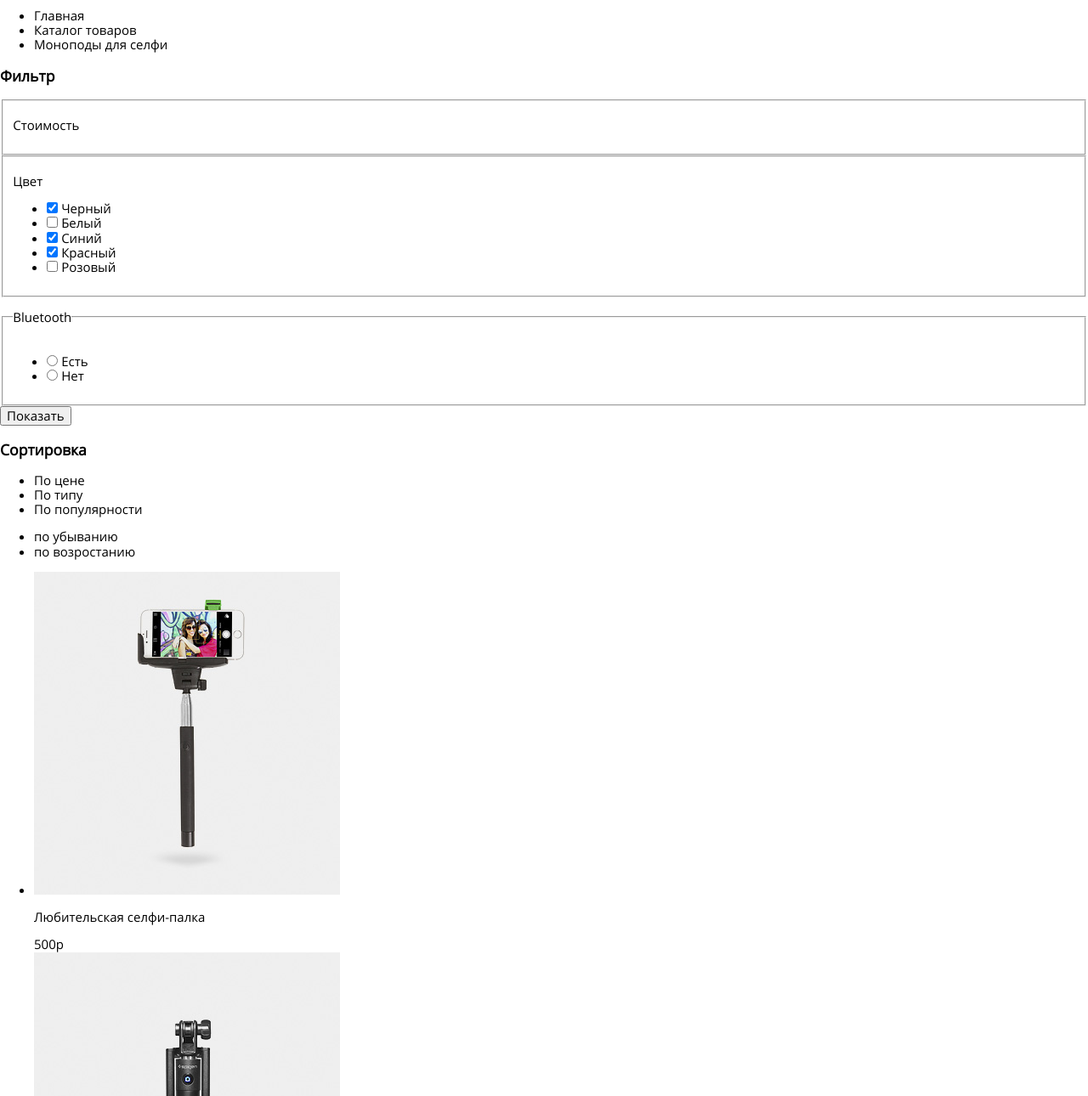
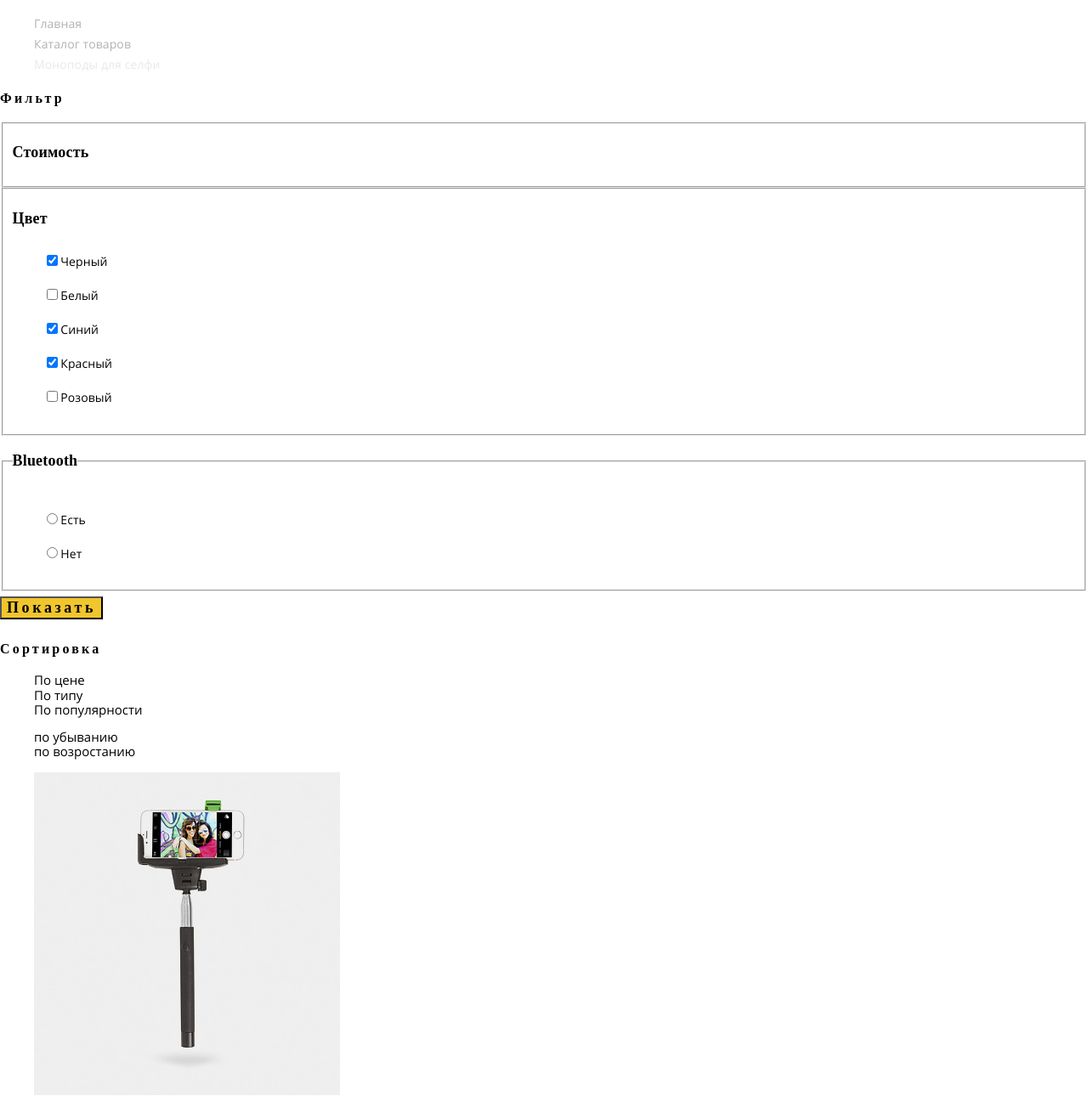
Before and after one commit to PlahtijVadim/953649-device-24, a plain HTML site: page catalog.html in a window 1280 px wide. Shown: the part 535-1825 px from the top of the page at 85% size. Drawn offline with nearby package versions, Linux system fonts and the light colour scheme; files whose address does not match are found by name.

Commit message:
Update style.css

```diff
--- a/css/style.css
+++ b/css/style.css
@@ -222,3 +222,90 @@ footer{
 .social{
   opacity: 0.3;
 }
+
+.button-exit{
+  opacity: 0.3;
+  font-family: OpenSans;
+  font-size: 15px;
+  font-weight: 300;
+  line-height: 2;
+  letter-spacing: 0.2px;
+  color: rgba(0, 0, 0, 0.3);
+}
+
+.breadcrumb{
+  list-style: none;
+}
+
+
+.breadcrumb{
+  opacity: 0.3;
+ font-family: OpenSans;
+ font-size: 14px;
+ font-weight: 300;
+ line-height: 1.71;
+ letter-spacing: 0.1px;
+ color: rgba(0, 0, 0, 0.3);
+}
+
+h3{
+font-family: Gilroy;
+ font-size: 16px;
+ font-weight: 800;
+ line-height: 1.5;
+ letter-spacing: 3.2px;
+ color: #000000;
+}
+
+.filter-color,
+.filter-Bluetooth,
+.sorting-type,
+.sorting-price,
+.monopod-types,
+.pages{
+  list-style: none;
+}
+.filters{
+font-family: OpenSans;
+font-size: 14px;
+font-weight: 300;
+line-height: 2.86;
+letter-spacing: 0.1px;
+color: #000000;
+}
+
+.filter-types{
+font-family: Gilroy;
+font-size: 18px;
+font-weight: 800;
+line-height: 1.33;
+letter-spacing: 0.2px;
+color: #000000;
+}
+
+.filter-button{
+  font-family: Gilroy;
+font-size: 18px;
+font-weight: 800;
+letter-spacing: 3.6px;
+color: #000000;
+background-color: #f0c52e;
+}
+
+.monopads-name{
+font-family: Gilroy;
+font-size: 18px;
+font-weight: 800;
+line-height: 1.33;
+letter-spacing: 0.2px;
+color: #000000;
+}
+
+.monopads-price{
+font-family: Gilroy;
+font-size: 16px;
+font-weight: 300;
+line-height: 1.5;
+letter-spacing: 0.2px;
+color: #464646;
+}
```
